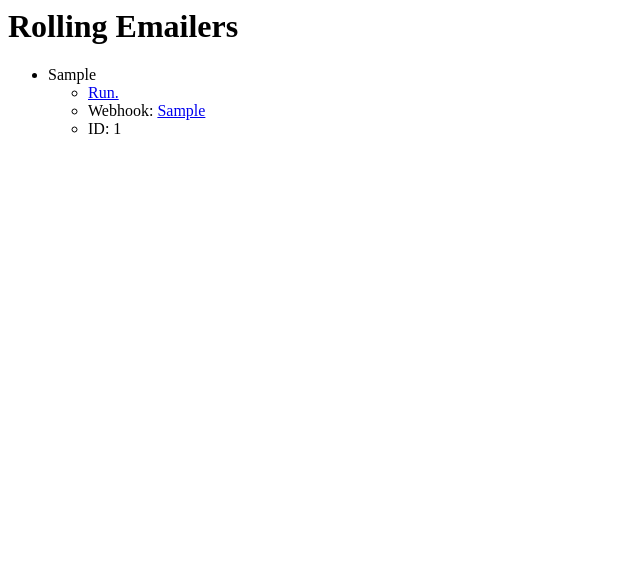
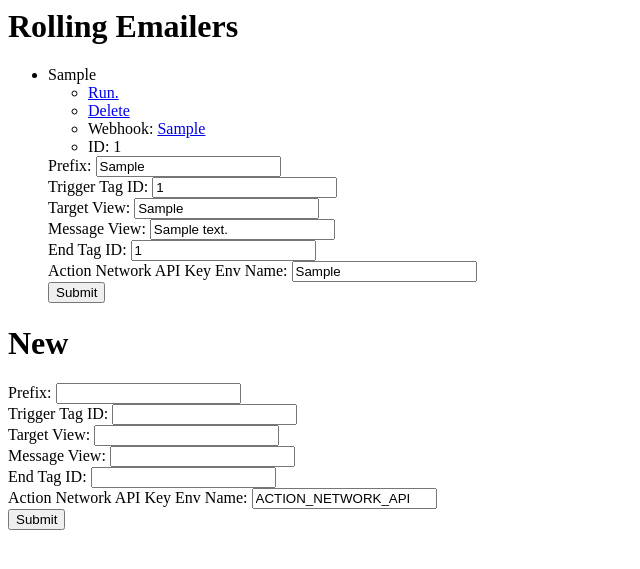
Before and after one commit to joe-irving/ActionNetworkActionTools, a Flask app: template templates/rolling_emailers.html in a window 1280 px wide. Shown: the top 569 px of the page, without its empty margins (0-640 px from the left). Run offline with Flask 3, Linux system fonts and the light colour scheme; the template is opened without the code that fills it: values that come from a table or form of the project are taken from there, others are empty; tables that the repository leaves empty hold one stand-in row (values such as "Sample post").

Commit message:
add forms for creating and modifing emailers

```diff
--- a/action_network_rolling_emails.py
+++ b/action_network_rolling_emails.py
@@ -42,7 +42,10 @@ class RollingEmailer():
 
     def assign_target(self, person):
         if person["custom_fields"]:
-            target_index = int(person["custom_fields"].get(f"{self.prefix}_target_index"))
+            if person["custom_fields"].get(f"{self.prefix}_target_index"):
+                target_index = int(person["custom_fields"].get(f"{self.prefix}_target_index"))
+            else:
+                target_index = 0
         else:
             target_index = 0
         # Get next target in view
--- a/app.py
+++ b/app.py
@@ -206,15 +206,15 @@ def rolling_emailers():
         if request.content_type == "application/json":
             body = request.json
         else:
-            body = request.form
-        emailer = RollingEmailer(
-            prefix=body.get("prefix"),
-            trigger_tag_id=body.get("trigger_tag_id"),
-            target_view=body.get("target_view"),
-            message_view=body.get("message_view"),
-            end_tag_id=body.get("end_tag_id"),
-            action_network_api_key=body.get("action_network_api_key")
-        )
+            body = request.form.to_dict()
+        print(body)
+        if body.get('id'):
+            emailer = RollingEmailer.query.get(body['id'])
+        else:
+            emailer = RollingEmailer()
+        for attr in ["prefix", "trigger_tag_id", "target_view", "message_view", "end_tag_id", "action_network_api_key"]:
+            if body.get(attr):
+                setattr(emailer, attr, body.get(attr))
         db.session.add(emailer)
         db.session.commit()
         if request.content_type == "application/json":
@@ -230,6 +230,14 @@ def rolling_emailer(id):
     process_emailer.delay(emailer.to_dict())
     return redirect("/rolling_emailer")
 
+@app.route("/rolling_emailer/<int:id>/delete")
+@roles_required('Admin')
+def rolling_emailer_delete(id):
+    emailer = RollingEmailer.query.get(id)
+    db.session.delete(emailer)
+    db.session.commit()
+    return redirect("/rolling_emailer")
+
 @app.route("/rolling_emailer/hook/<string:webhook>")
 def rolling_emailer_hook(webhook):
     emailer = RollingEmailer.query.filter_by(webhook=webhook).first()
--- a/templates/rolling_emailers.html
+++ b/templates/rolling_emailers.html
@@ -4,11 +4,55 @@
         <li>{{ emailer.prefix }}
             <ul>
                 <li><a href="/rolling_emailer/{{emailer.id}}/run">Run.</a></li>
+                <li><a href="/rolling_emailer/{{emailer.id}}/delete">Delete</a></li>
                 <li>Webhook: <a target="_blank" href="/rolling_emailer/hook/{{ emailer.webhook }}">{{ emailer.webhook }}</a></li>
                 <li>ID: {{ emailer.id }}</li>
             </ul>
+            <form action="/rolling_emailer" method="post">
+                <input type="text" value="{{ emailer.id }}" name="id" hidden>
+                <label for="prefix">Prefix:</label>
+                <input type="text" id="prefix" name="prefix" value="{{ emailer.prefix }}" required><br>
 
+                <label for="trigger_tag_id">Trigger Tag ID:</label>
+                <input type="text" id="trigger_tag_id" name="trigger_tag_id" value="{{ emailer.trigger_tag_id }}" required><br>
+
+                <label for="target_view">Target View:</label>
+                <input type="text" id="target_view" name="target_view" value="{{ emailer.target_view }}" required><br>
+
+                <label for="message_view">Message View:</label>
+                <input type="text" id="message_view" name="message_view" value="{{ emailer.message_view }}" required><br>
+
+                <label for="end_tag_id">End Tag ID:</label>
+                <input type="text" id="end_tag_id" name="end_tag_id" value="{{ emailer.end_tag_id }}" required><br>
+
+                <label for="action_network_api_key">Action Network API Key Env Name:</label>
+                <input type="text" id="action_network_api_key" name="action_network_api_key" value="{{ emailer.action_network_api_key }}" required><br>
+
+                <input type="submit" value="Submit">
+            </form>
         </li>
     {% endfor %}
 </ul>
 <!-- Create A New Rolling Emailer -->
+<h1>New</h1>
+<form action="/rolling_emailer" method="post">
+    <label for="prefix">Prefix:</label>
+    <input type="text" id="prefix" name="prefix" required><br>
+
+    <label for="trigger_tag_id">Trigger Tag ID:</label>
+    <input type="text" id="trigger_tag_id" name="trigger_tag_id" required><br>
+
+    <label for="target_view">Target View:</label>
+    <input type="text" id="target_view" name="target_view" required><br>
+
+    <label for="message_view">Message View:</label>
+    <input type="text" id="message_view" name="message_view" required><br>
+
+    <label for="end_tag_id">End Tag ID:</label>
+    <input type="text" id="end_tag_id" name="end_tag_id" required><br>
+
+    <label for="action_network_api_key">Action Network API Key Env Name:</label>
+    <input type="text" id="action_network_api_key" name="action_network_api_key" value="ACTION_NETWORK_API" required><br>
+
+    <input type="submit" value="Submit">
+</form>
```
Also changed, not shown: tasks.py (+1 -24 lines), 2 other files.
